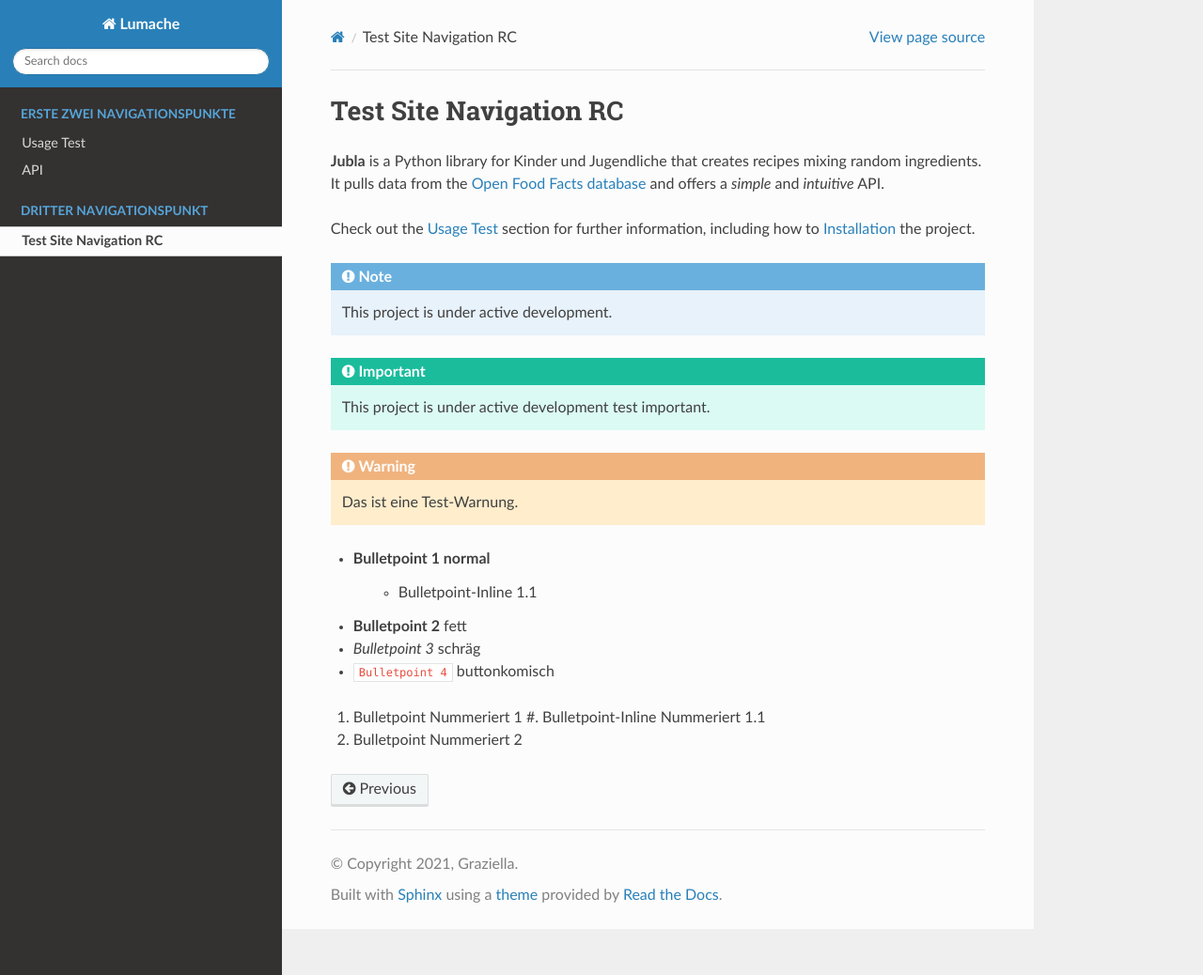
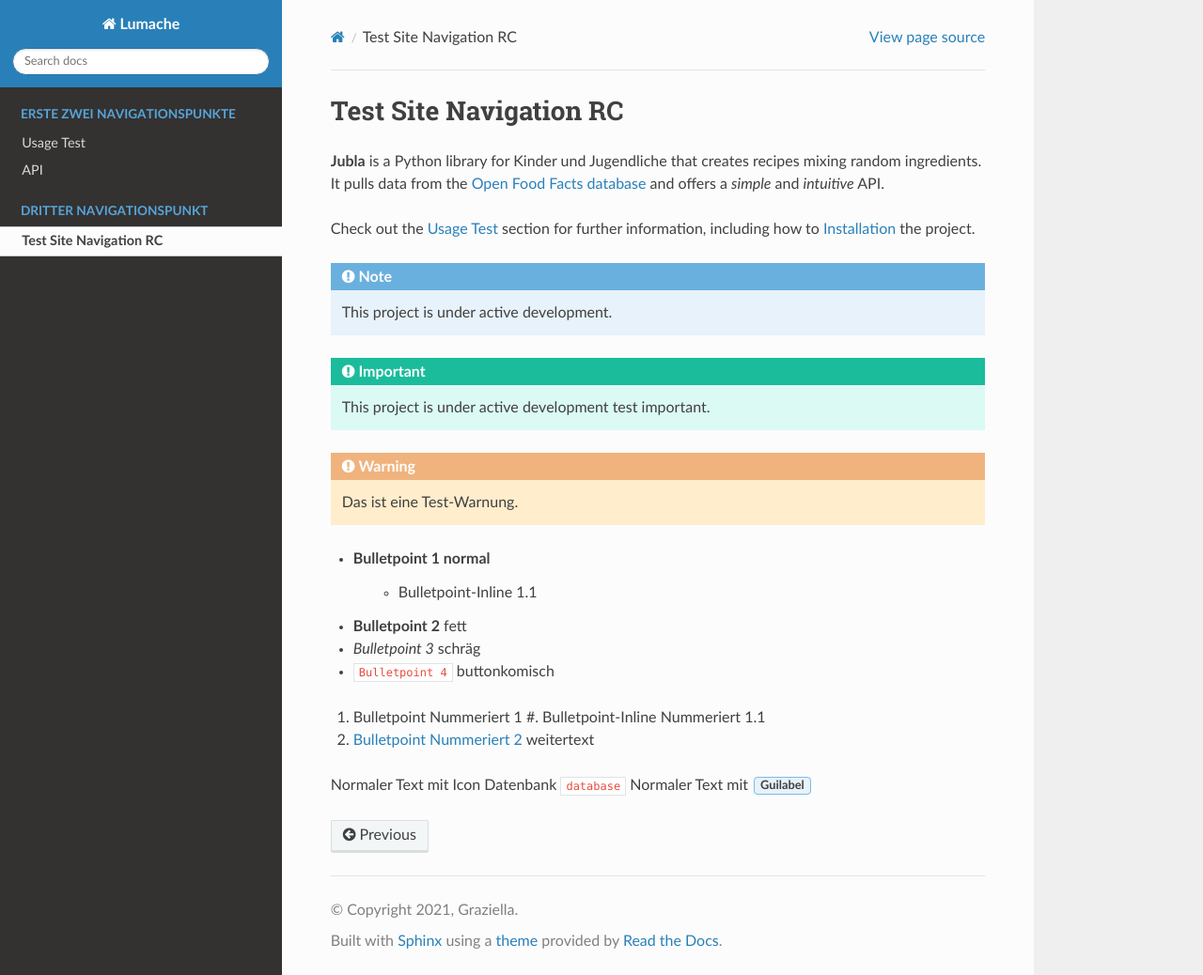
Before and after one commit to robinjubla/handbuch-test-readthedocs-repository-duplikat, a Sphinx documentation site: the page built from docs/source/test.rst, in a window 1280 px wide and 1038 px high. Shown: the whole window at 94% size. Built offline with Sphinx 7.4.7 and the Read the Docs theme 3.1.0, drawn with Linux system fonts in a browser that asks for light colours; cross-references to code outside the pages are shown as plain code.

Commit message:
Update test.rst
externen link, icon, guilable

```diff
--- a/docs/source/test.rst
+++ b/docs/source/test.rst
@@ -28,4 +28,7 @@ how to :ref:`installation` the project.
 * ``Bulletpoint 4`` buttonkomisch
 #. Bulletpoint Nummeriert 1
    #. Bulletpoint-Inline Nummeriert 1.1
-#. Bulletpoint Nummeriert 2
+#. `Bulletpoint Nummeriert 2 <https://db.jubla.ch/groups/1.html>`_ weitertext
+
+Normaler Text mit Icon Datenbank :fa:`database`
+Normaler Text mit :guilabel:`Guilabel`
```
